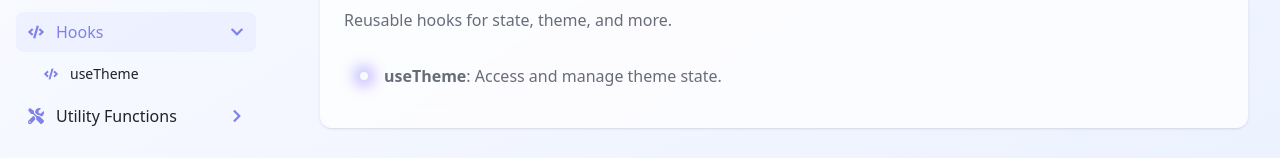
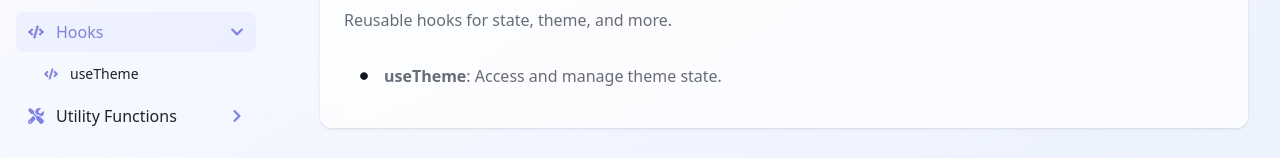
Before and after one commit to lbovboe/ui-academy, a Next.js app: page /docs/hooks in a window 1280 px wide. Shown: the part 252-410 px from the top of the page. Built offline with nearby package versions, Linux system fonts and the light colour scheme.

Commit message:
Update DocList.tsx

```diff
--- a/app/components/docs/DocList.tsx
+++ b/app/components/docs/DocList.tsx
@@ -30,19 +30,6 @@ export default function DocList({ items, type = 'icon', delay = 0 }: DocListProp
     visible: { opacity: 1, x: 0, transition: { duration: 0.4 } },
   };
 
-  // Array of color gradients for icons
-  const iconColors = [
-    'from-blue-500 to-purple-500',
-    'from-green-500 to-teal-500',
-    'from-orange-500 to-red-500',
-    'from-pink-500 to-purple-500',
-    'from-indigo-500 to-blue-500',
-    'from-yellow-500 to-amber-500',
-    'from-red-500 to-pink-500',
-    'from-purple-500 to-indigo-500',
-    'from-teal-500 to-cyan-500',
-  ];
-
   return (
     <m.div
       className="relative space-y-8 md:space-y-2.5"
@@ -51,7 +38,6 @@ export default function DocList({ items, type = 'icon', delay = 0 }: DocListProp
       variants={containerVariants}
     >
       {items.map((item, index) => {
-        const gradientColor = iconColors[index % iconColors.length];
         const number = index + 1;
 
         return (
@@ -63,16 +49,10 @@ export default function DocList({ items, type = 'icon', delay = 0 }: DocListProp
             <div className="flex items-center gap-4">
               <div className={`relative flex-shrink-0 ${type === 'number' ? 'hidden md:block' : ''}`}>
                 <div
-                  className={`absolute -inset-1 rounded-full bg-gradient-to-br ${gradientColor} opacity-75 blur-sm transition-all duration-300 group-hover:opacity-100 group-hover:blur-md`}
-                ></div>
-                <div
                   className={`relative flex ${type === 'number' ? 'h-4 w-4' : 'h-2 w-2'} bg-doc_bg-light dark:bg-doc_bg-dark items-center justify-center rounded-full`}
                 >
                   <div className="relative">
-                    <FaCircle
-                      size={type === 'number' ? 8 : 4}
-                      className={`bg-gradient-to-br bg-clip-text text-transparent ${gradientColor}`}
-                    />
+                    <FaCircle size={8} />
                     {type === 'number' && (
                       <div className="text-doc_text-secondary_light dark:text-doc_text-secondary_dark absolute inset-0 flex items-center justify-center text-sm">
                         {number}
```
